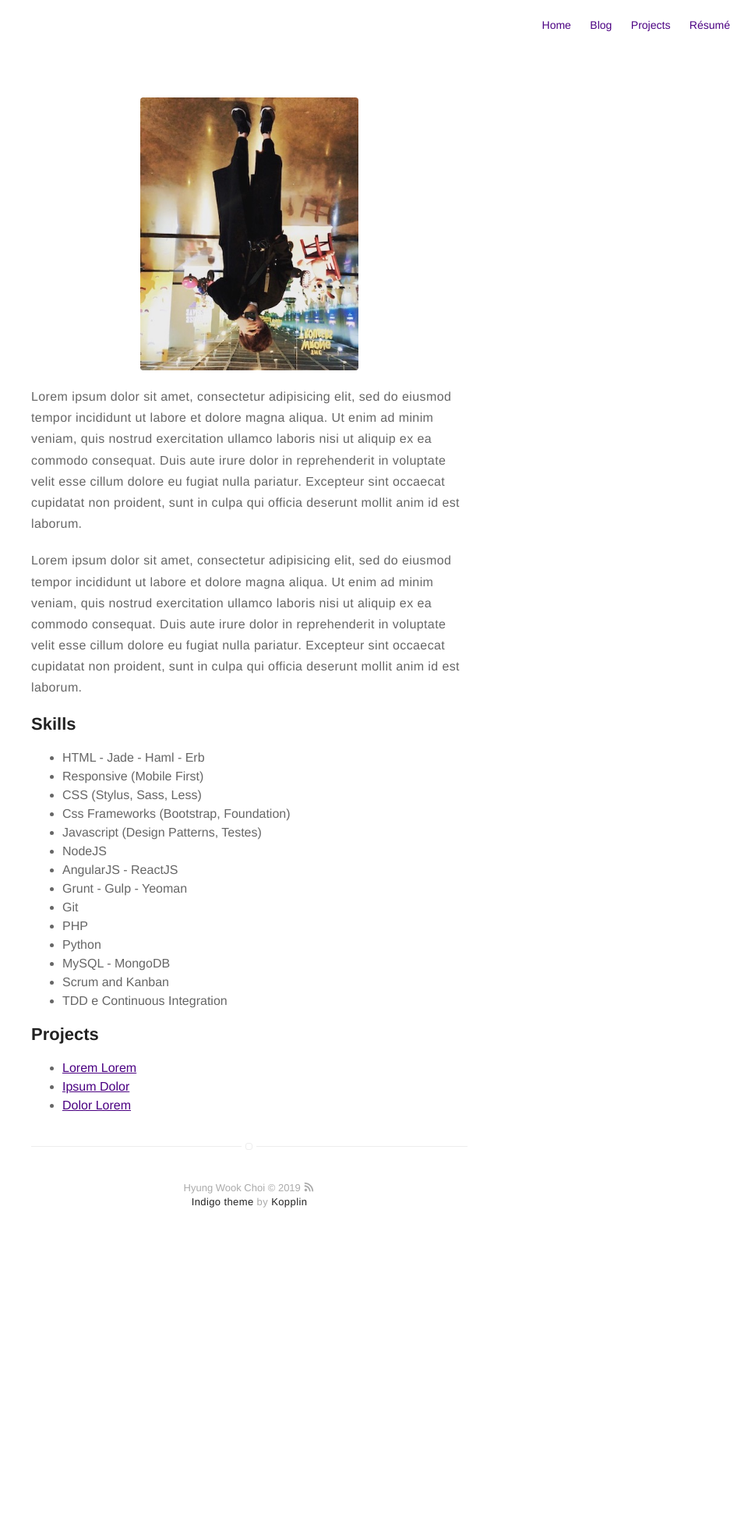
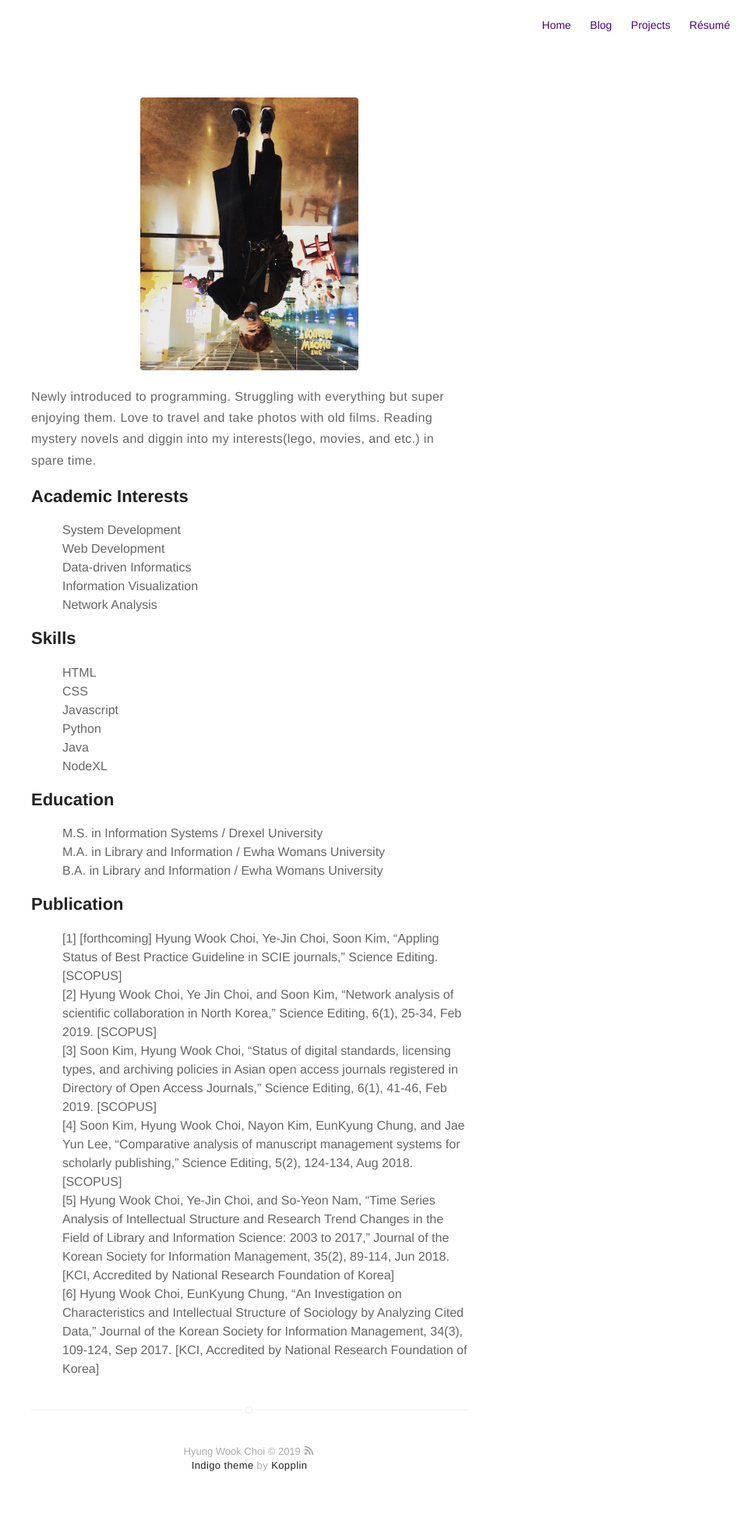
Before and after one commit to choihywook/choihywook.github.io, a Jekyll site: the page built from about.md, in a window 1280 px wide. Shown: the whole page at 78% size, without its empty margins (320-1280 px from the left). Built offline with Jekyll 4.4.1, drawn with Linux system fonts in a browser that asks for light colours; before the commit the page ends 1613 px from its top, so only the background shows below that.

Commit message:
Update about.md

```diff
--- a/about.md
+++ b/about.md
@@ -4,43 +4,51 @@ layout: page
 ---
 ![Profile Image]({{ site.url }}/{{ site.picture }})
 
-<p>Lorem ipsum dolor sit amet, consectetur adipisicing elit, sed do eiusmod
-tempor incididunt ut labore et dolore magna aliqua. Ut enim ad minim veniam,
-quis nostrud exercitation ullamco laboris nisi ut aliquip ex ea commodo
-consequat. Duis aute irure dolor in reprehenderit in voluptate velit esse
-cillum dolore eu fugiat nulla pariatur. Excepteur sint occaecat cupidatat non
-proident, sunt in culpa qui officia deserunt mollit anim id est laborum.</p>
+<p>Newly introduced to programming. Struggling with everything but super enjoying them. Love to travel and take photos with old films. Reading mystery novels and diggin into my interests(lego, movies, and etc.) in spare time.</p>
 
-<p>Lorem ipsum dolor sit amet, consectetur adipisicing elit, sed do eiusmod
-tempor incididunt ut labore et dolore magna aliqua. Ut enim ad minim veniam,
-quis nostrud exercitation ullamco laboris nisi ut aliquip ex ea commodo
-consequat. Duis aute irure dolor in reprehenderit in voluptate velit esse
-cillum dolore eu fugiat nulla pariatur. Excepteur sint occaecat cupidatat non
-proident, sunt in culpa qui officia deserunt mollit anim id est laborum.</p>
+<h2>Academic Interests</h2>
+
+<ul class="skill-list">
+	<li>System Development</li>
+ 	 <li>Web Development</li>
+	<li>Data-driven Informatics</li>
+	<li>Information Visualization</li>
+	<li>Network Analysis</li>
+</ul>
+
 
 <h2>Skills</h2>
 
 <ul class="skill-list">
-	<li>HTML - Jade - Haml - Erb</li>
-	<li>Responsive (Mobile First)</li>
-	<li>CSS (Stylus, Sass, Less)</li>
-	<li>Css Frameworks (Bootstrap, Foundation)</li>
-	<li>Javascript (Design Patterns, Testes)</li>
-	<li>NodeJS</li>
-	<li>AngularJS - ReactJS</li>
-	<li>Grunt - Gulp - Yeoman</li>
-	<li>Git</li>
-	<li>PHP</li>
+	<li>HTML</li>
+	<li>CSS</li>
+	<li>Javascript</li>
 	<li>Python</li>
-	<li>MySQL - MongoDB</li>
-	<li>Scrum and Kanban</li>
-	<li>TDD e Continuous Integration</li>
+	<li>Java</li>
+	<li>NodeXL</li>
 </ul>
 
-<h2>Projects</h2>
+
+<h2>Education</h2>
 
 <ul>
-	<li><a href="https://github.com/">Lorem Lorem</a></li>
-	<li><a href="https://github.com/">Ipsum Dolor</a></li>
-	<li><a href="https://github.com/">Dolor Lorem</a></li>
+	<li>M.S. in Information Systems / Drexel University</li>
+	<li>M.A. in Library and Information / Ewha Womans University</li>
+	<li>B.A. in Library and Information / Ewha Womans University</li>
 </ul>
+
+
+<h2>Publication</h2>
+<ul>
+	<li>[1] [forthcoming] Hyung Wook Choi, Ye-Jin Choi, Soon Kim, “Appling Status of Best Practice Guideline in SCIE journals,” Science Editing. [SCOPUS]</li>
+	<li>[2] Hyung Wook Choi, Ye Jin Choi, and Soon Kim, “Network analysis of scientific collaboration in North Korea,” Science Editing, 6(1), 25-34, Feb 2019. [SCOPUS]</li>
+	<li>[3] Soon Kim, Hyung Wook Choi, “Status of digital standards, licensing types, and archiving policies in Asian open access journals registered in Directory of Open Access Journals,” Science Editing, 6(1), 41-46, Feb 2019. [SCOPUS]</li>
+  <li>[4] Soon Kim, Hyung Wook Choi, Nayon Kim, EunKyung Chung, and Jae Yun Lee, “Comparative analysis of manuscript management systems for scholarly publishing,” Science Editing, 5(2), 124-134, Aug 2018. [SCOPUS]</li>
+  <li>[5] Hyung Wook Choi, Ye-Jin Choi, and So-Yeon Nam, “Time Series Analysis of Intellectual Structure and Research Trend Changes in the Field of Library and Information Science: 2003 to 2017,” Journal of the Korean Society for Information Management, 35(2), 89-114, Jun 2018. [KCI, Accredited by National Research Foundation of Korea]</li>
+  <li>[6] Hyung Wook Choi, EunKyung Chung, “An Investigation on Characteristics and Intellectual Structure of Sociology by Analyzing Cited Data,” Journal of the Korean Society for Information Management, 34(3), 109-124, Sep 2017. [KCI, Accredited by National Research Foundation of Korea]</li>
+  <style>
+ ul{
+    list-style:none;
+    }
+ </style>
+</ul>
```
